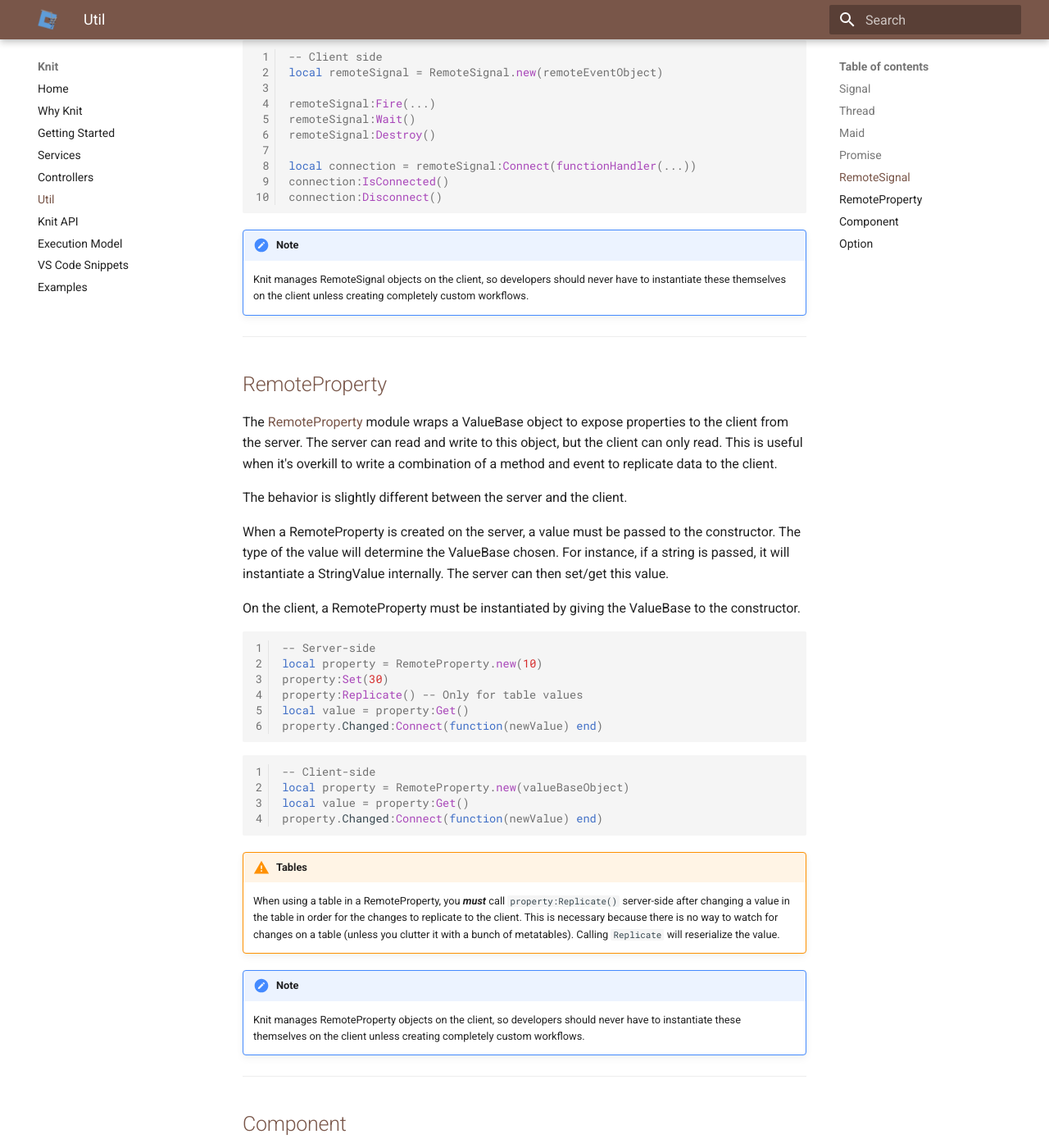
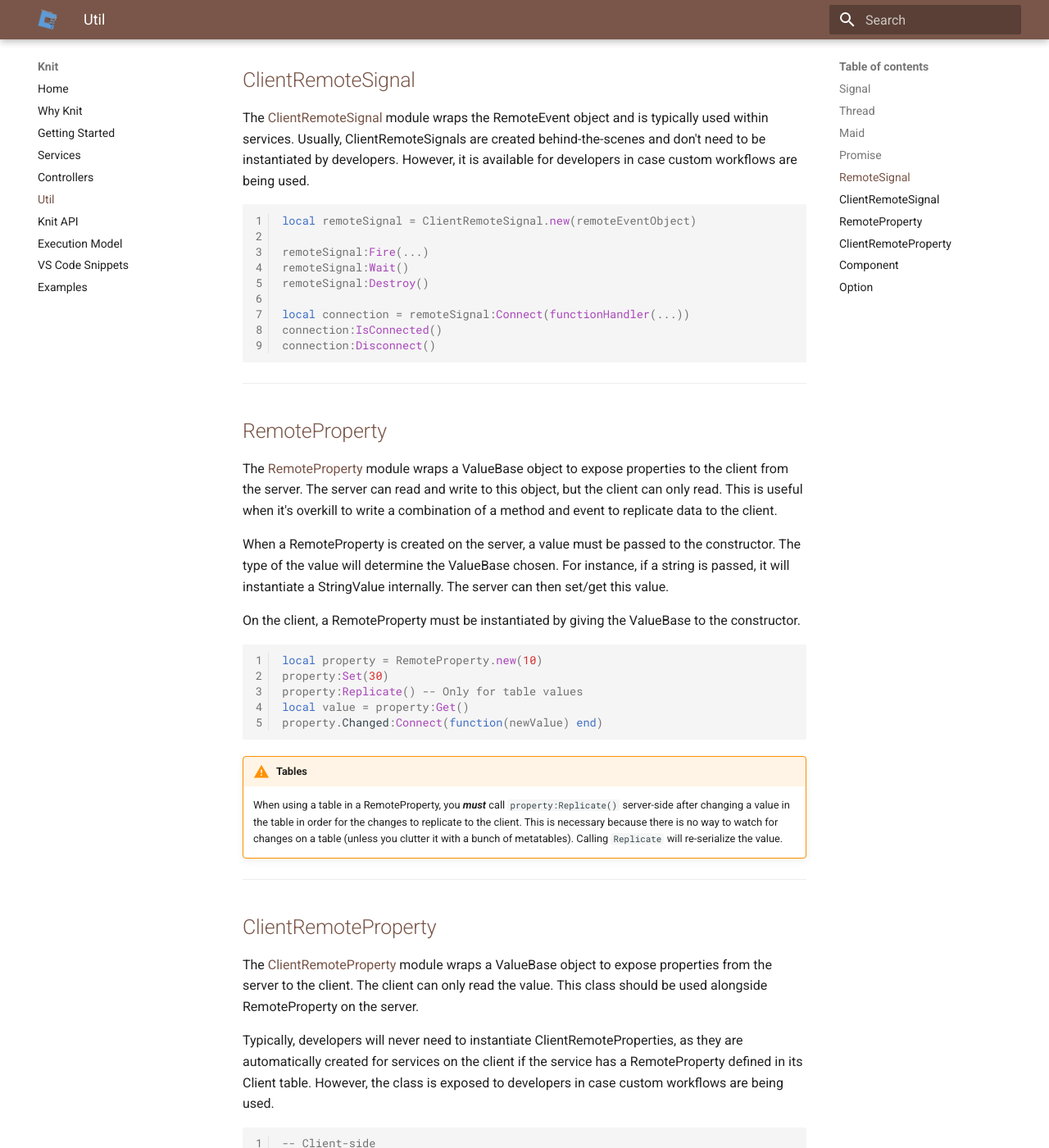
Before and after one commit to Sleitnick/Knit, an MkDocs documentation site: the page built from docs/util.md, in a window 1280 px wide and 1400 px high, scrolled down 3734 px. Shown: the whole window at 82% size. Built offline with MkDocs 1.6.1 and Material for MkDocs 9.7.7, drawn with Linux system fonts in a browser that asks for light colours; some of the changed text lies outside the part shown.

Commit message:
Update docs for remote modules

````diff
--- a/docs/util.md
+++ b/docs/util.md
@@ -144,10 +144,9 @@
 
 ## [RemoteSignal](https://github.com/Sleitnick/Knit/blob/main/src/Knit/Util/Remote/RemoteSignal.lua)
 
-The [RemoteSignal](https://github.com/Sleitnick/Knit/blob/main/src/Knit/Util/Remote/RemoteSignal.lua) module wraps the RemoteEvent object and is used within services and controllers. The only time a developer should ever have to instantiate a RemoteSignal is within the `Client` table of a service. The behavior differs between the server and the client.
+The [RemoteSignal](https://github.com/Sleitnick/Knit/blob/main/src/Knit/Util/Remote/RemoteSignal.lua) module wraps the RemoteEvent object and is typically used within services. The only time a developer should ever have to instantiate a RemoteSignal is within the `Client` table of a service. For use on the client, see ClientRemoteSignal.
 
 ```lua
--- Server-side
 local remoteSignal = RemoteSignal.new()
 
 remoteSignal:Fire(player, ...)
@@ -161,9 +160,14 @@
 connection:Disconnect()
 ```
 
+--------------------
+
+## [ClientRemoteSignal](https://github.com/Sleitnick/Knit/blob/main/src/Knit/Util/Remote/ClientRemoteSignal.lua)
+
+The [ClientRemoteSignal](https://github.com/Sleitnick/Knit/blob/main/src/Knit/Util/Remote/ClientRemoteSignal.lua) module wraps the RemoteEvent object and is typically used within services. Usually, ClientRemoteSignals are created behind-the-scenes and don't need to be instantiated by developers. However, it is available for developers in case custom workflows are being used.
+
 ```lua
--- Client side
-local remoteSignal = RemoteSignal.new(remoteEventObject)
+local remoteSignal = ClientRemoteSignal.new(remoteEventObject)
 
 remoteSignal:Fire(...)
 remoteSignal:Wait()
@@ -174,23 +178,17 @@
 connection:Disconnect()
 ```
 
-!!! note
-	Knit manages RemoteSignal objects on the client, so developers should never have to instantiate these themselves on the client unless creating completely custom workflows.
-
 --------------------
 
 ## [RemoteProperty](https://github.com/Sleitnick/Knit/blob/main/src/Knit/Util/Remote/RemoteProperty.lua)
 
 The [RemoteProperty](https://github.com/Sleitnick/Knit/blob/main/src/Knit/Util/Remote/RemoteProperty.lua) module wraps a ValueBase object to expose properties to the client from the server. The server can read and write to this object, but the client can only read. This is useful when it's overkill to write a combination of a method and event to replicate data to the client.
 
-The behavior is slightly different between the server and the client.
-
 When a RemoteProperty is created on the server, a value must be passed to the constructor. The type of the value will determine the ValueBase chosen. For instance, if a string is passed, it will instantiate a StringValue internally. The server can then set/get this value.
 
 On the client, a RemoteProperty must be instantiated by giving the ValueBase to the constructor.
 
 ```lua
--- Server-side
 local property = RemoteProperty.new(10)
 property:Set(30)
 property:Replicate() -- Only for table values
@@ -198,18 +196,23 @@
 property.Changed:Connect(function(newValue) end)
 ```
 
+!!! warning "Tables"
+	When using a table in a RemoteProperty, you **_must_** call `property:Replicate()` server-side after changing a value in the table in order for the changes to replicate to the client. This is necessary because there is no way to watch for changes on a table (unless you clutter it with a bunch of metatables). Calling `Replicate` will re-serialize the value.
+
+--------------------
+
+## [ClientRemoteProperty](https://github.com/Sleitnick/Knit/blob/main/src/Knit/Util/Remote/ClientRemoteProperty.lua)
+
+The [ClientRemoteProperty](https://github.com/Sleitnick/Knit/blob/main/src/Knit/Util/Remote/ClientRemoteProperty.lua) module wraps a ValueBase object to expose properties from the server to the client. The client can only read the value. This class should be used alongside RemoteProperty on the server.
+
+Typically, developers will never need to instantiate ClientRemoteProperties, as they are automatically created for services on the client if the service has a RemoteProperty defined in its Client table. However, the class is exposed to developers in case custom workflows are being used.
+
 ```lua
 -- Client-side
 local property = RemoteProperty.new(valueBaseObject)
 local value = property:Get()
 property.Changed:Connect(function(newValue) end)
 ```
-
-!!! warning "Tables"
-	When using a table in a RemoteProperty, you **_must_** call `property:Replicate()` server-side after changing a value in the table in order for the changes to replicate to the client. This is necessary because there is no way to watch for changes on a table (unless you clutter it with a bunch of metatables). Calling `Replicate` will reserialize the value.
-
-!!! note
-	Knit manages RemoteProperty objects on the client, so developers should never have to instantiate these themselves on the client unless creating completely custom workflows.
 
 --------------------
 
````
